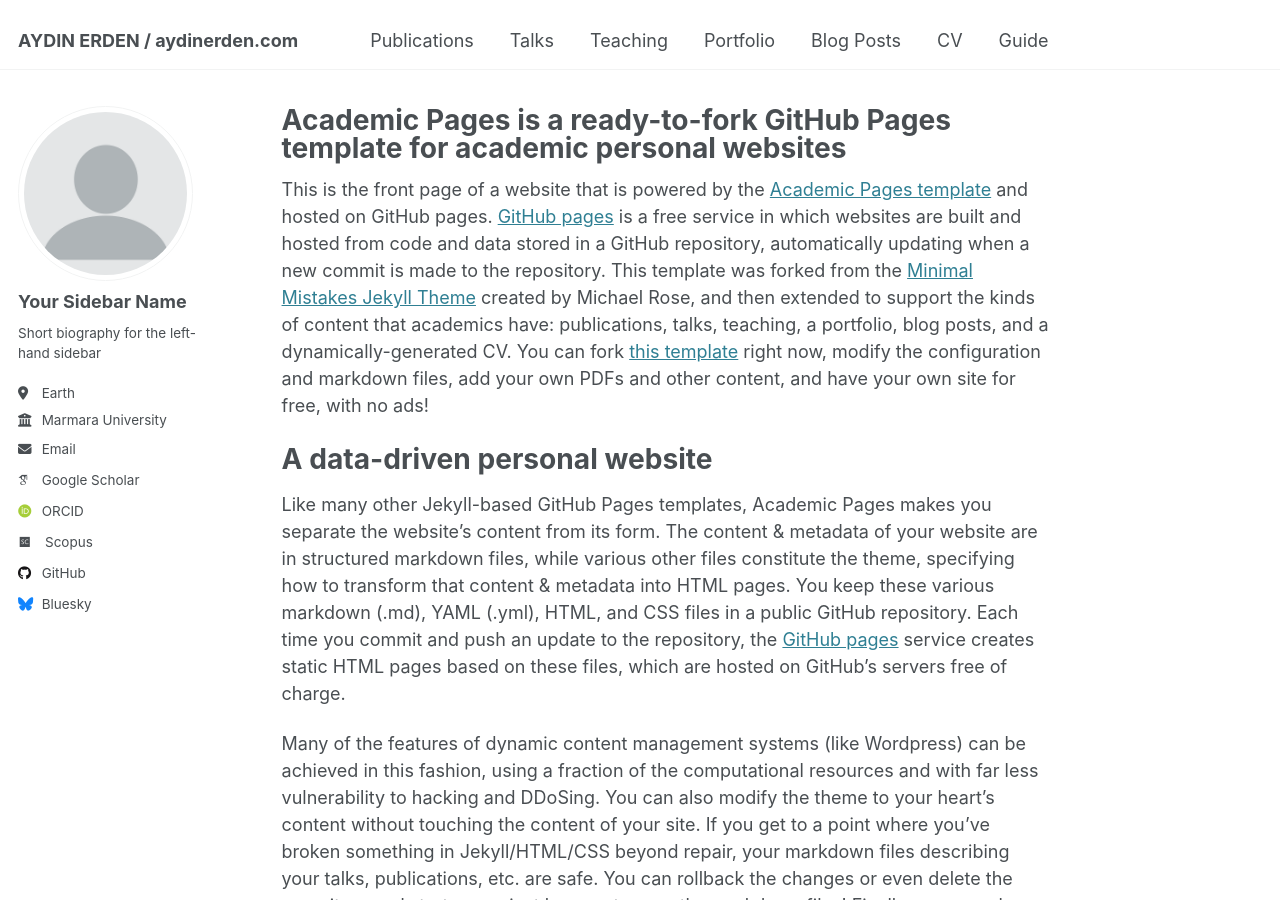
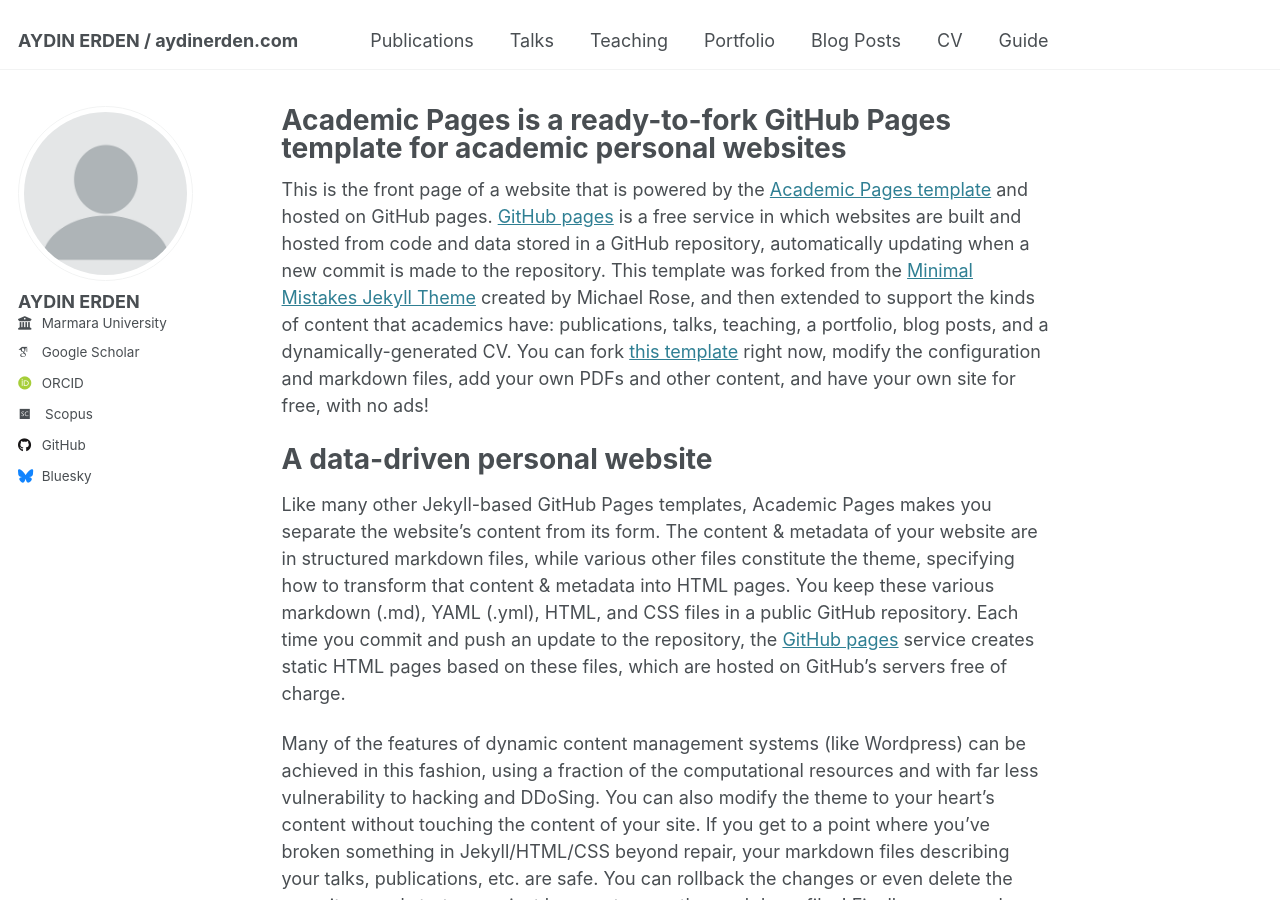
Before and after one commit to aydinerden/aydinerden.github.io, a Jekyll site: the page built from _pages/about.md, in a window 1280 px wide and 900 px high. Built offline with Jekyll 4.4.1, drawn with Linux system fonts in a browser that asks for light colours; some web fonts are replaced.

Commit message:
Update _config.yml

```diff
--- a/_config.yml
+++ b/_config.yml
@@ -23,13 +23,13 @@ repository               : "academicpages/academicpages.github.io"
 author:
   # Biographic information
   avatar           : "profile.png"
-  name             : "Your Sidebar Name"
+  name             : "AYDIN ERDEN"
   pronouns         : # example: "she/her"
-  bio              : "Short biography for the left-hand sidebar"
-  location         : "Earth"
+  bio              : # URL
+  location         : # URL
   employer         : "Marmara University"
   uri              : # URL
-  email            : "none@example.org"
+  email            : # URL
 
   # Academic websites
   arxiv            : # URL - Update with the correct link to your profile
```
